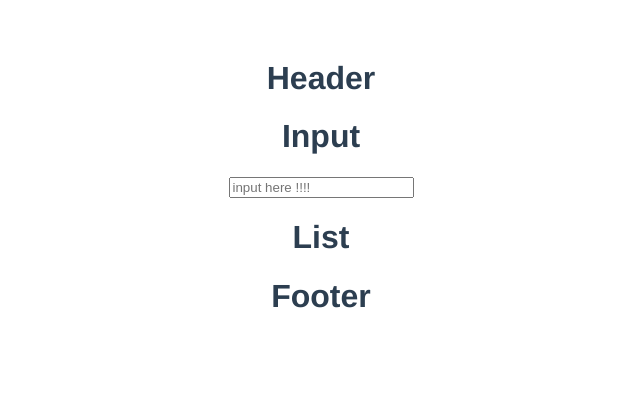
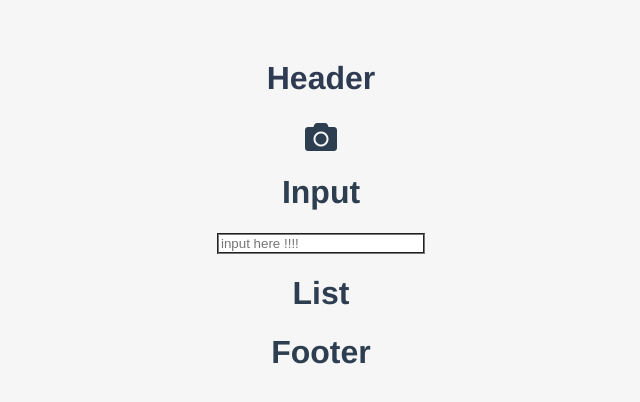
Before and after one commit to heojungseok/vue-todo, a Vue app: page / in a window 1280 px wide. Shown: the top 402 px of the page, without its empty margins (319-959 px from the left). Built offline with nearby package versions, Linux system fonts and the light colour scheme.

Commit message:
feat: Apply css

```diff
--- a/package.json
+++ b/package.json
@@ -8,6 +8,7 @@
     "lint": "vue-cli-service lint"
   },
   "dependencies": {
+    "@fortawesome/fontawesome-svg-core": "^6.2.1",
     "core-js": "^3.8.3",
     "vue": "^2.6.14"
   },
--- a/public/index.html
+++ b/public/index.html
@@ -1,17 +1,27 @@
 <!DOCTYPE html>
 <html lang="">
+
 <head>
   <meta charset="utf-8">
   <meta http-equiv="X-UA-Compatible" content="IE=edge">
   <meta name="viewport" content="width=device-width,initial-scale=1.0">
   <link rel="icon" href="<%= BASE_URL %>favicon.ico">
-    <title><%= htmlWebpackPlugin.options.title %></title>
+  <link rel="stylesheet" href="https://cdnjs.cloudflare.com/ajax/libs/font-awesome/5.8.2/css/all.min.css" />
+  <link rel="preconnect" href="https://fonts.googleapis.com">
+  <link rel="preconnect" href="https://fonts.gstatic.com" crossorigin>
+  <link href="https://fonts.googleapis.com/css2?family=Ubuntu:wght@300&display=swap" rel="stylesheet">
+  <title>
+    <%= htmlWebpackPlugin.options.title %>
+  </title>
 </head>
+
 <body>
   <noscript>
-      <strong>We're sorry but <%= htmlWebpackPlugin.options.title %> doesn't work properly without JavaScript enabled. Please enable it to continue.</strong>
+    <strong>We're sorry but <%= htmlWebpackPlugin.options.title %> doesn't work properly without JavaScript enabled.
+        Please enable it to continue.</strong>
   </noscript>
   <div id="app"></div>
   <!-- built files will be auto injected -->
 </body>
+
 </html>
--- a/src/App.vue
+++ b/src/App.vue
@@ -33,4 +33,22 @@
   color: #2c3e50;
   margin-top: 60px;
 }
+
+body {
+  text-align: center;
+  background-color: #F6F6F6;
+}
+
+input {
+  border-style: groove;
+  width: 200px;
+}
+
+button {
+  border-style: groove;
+}
+
+.shadow {
+  box-shadow: 5px 10px 10px rgba(0, 0, 0, 0.03);
+}
 </style>
--- a/src/components/TodoHeader.vue
+++ b/src/components/TodoHeader.vue
@@ -1,6 +1,7 @@
 <template>
   <div>
     <h1>Header</h1>
+    <i class="fas fa-camera fa-2x"></i>
   </div>
 </template>
 
@@ -9,4 +10,9 @@
 </script>
 
 <style scoped>
+h1{
+  color: #2F3B52;
+  font-weight: 900;
+  margin: 2.5rem 0 1.5rem;
+}
 </style>
```
Also changed, not shown: 1 other file (tests, documents, lock files or other folders). Lines whose indentation alone changed are shown as unchanged.
